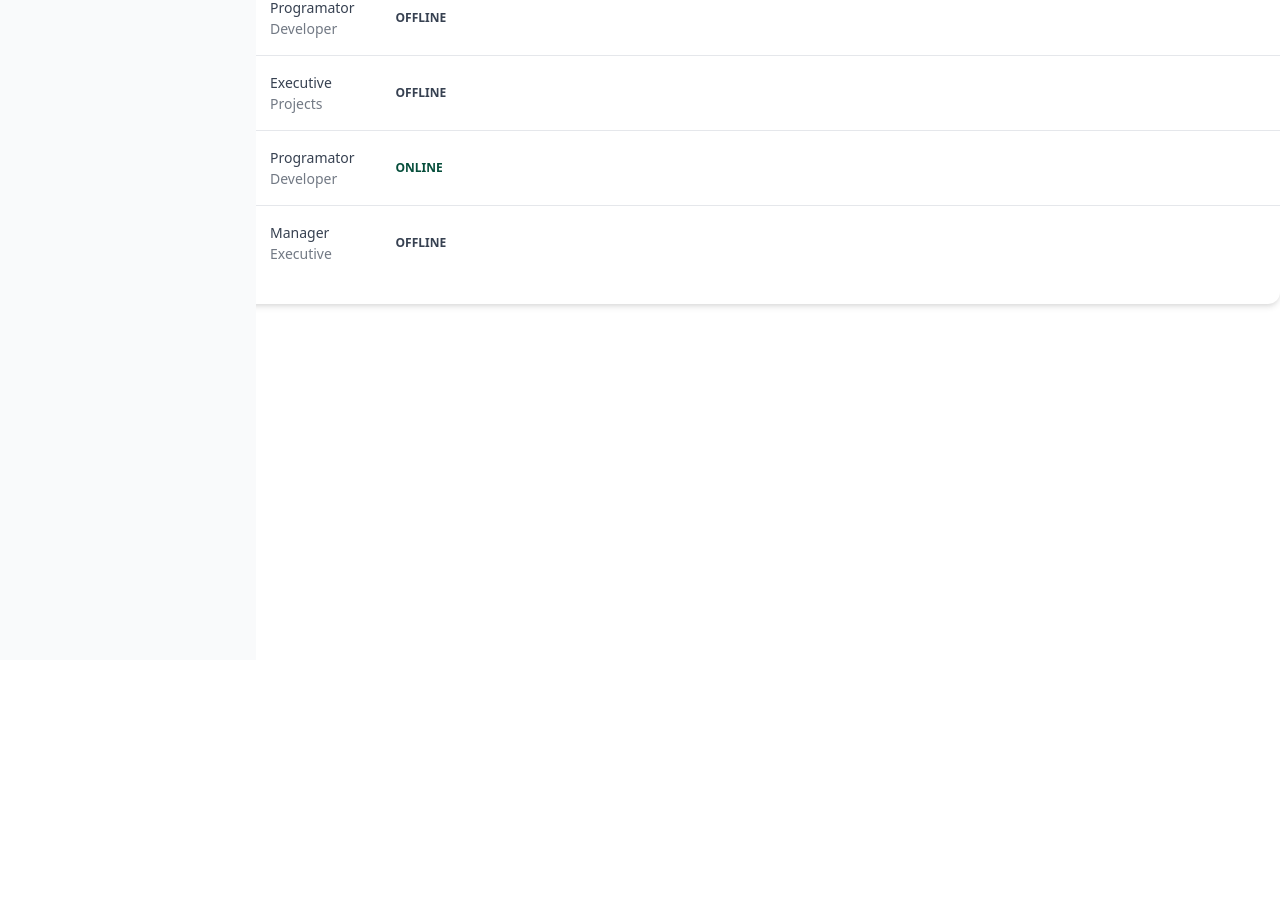
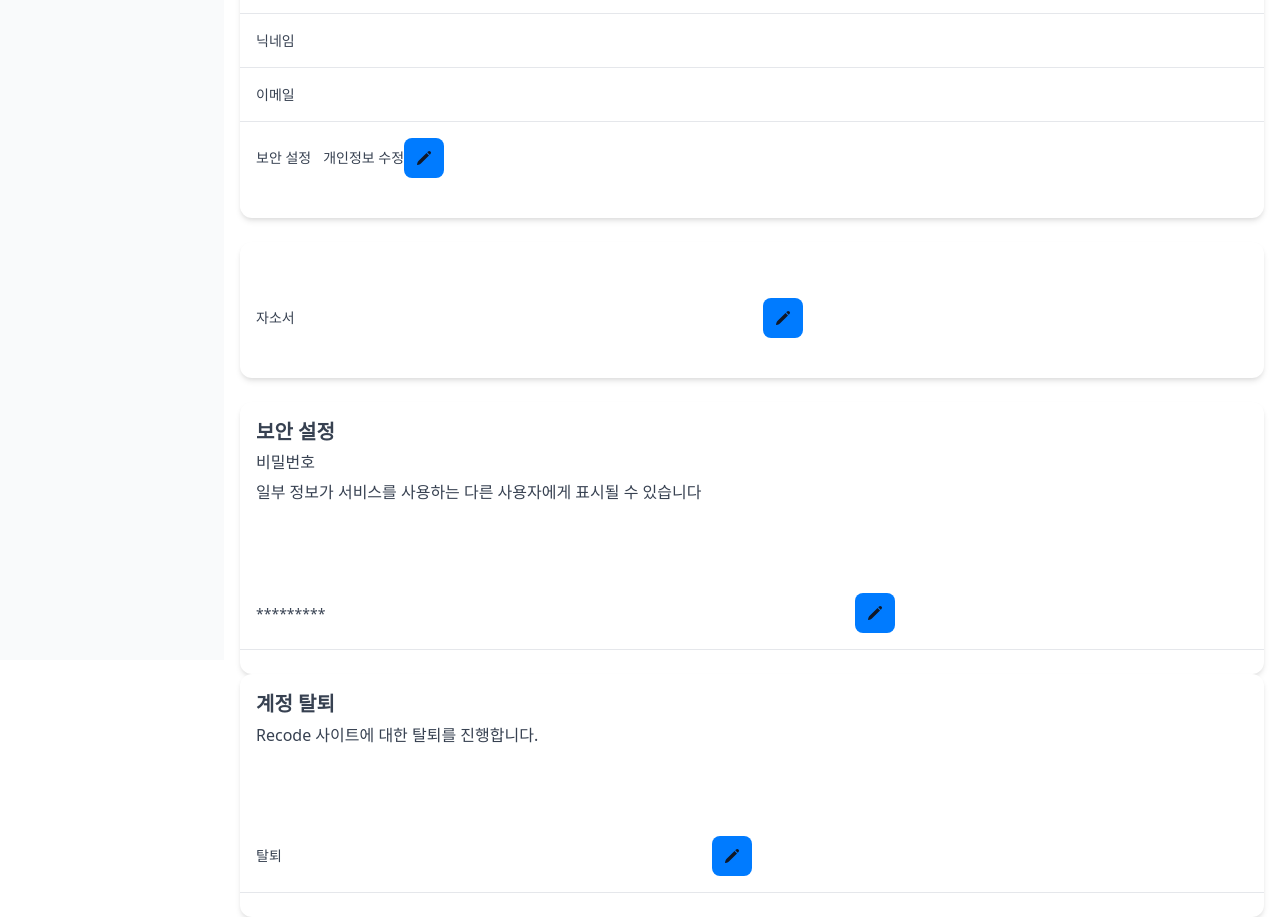
Before and after one commit to bearkuang/test, a React (Create React App) app: page /mypage/myprofile in a window 1280 px wide. Shown: the part 300-1217 px from the top of the page. Before the commit the page ends 800 px from the top, so only its background shows below. Built offline with nearby package versions, Linux system fonts and the light colour scheme; grey boxes are pictures that could not be loaded.

Commit message:
마이페이지 완

```diff
--- a/src/components/Mypage/MypageSidebar.js
+++ b/src/components/Mypage/MypageSidebar.js
@@ -11,7 +11,7 @@ export default function MypageSidebar() {
         </svg>
       </button>
 
-      <aside id="mypage-sidebar" class="fixed top-40 left-0 z-40 w-64 h-screen transition-transform -translate-x-full sm:translate-x-0" aria-label="Sidebar">
+      <aside id="mypage-sidebar" class="fixed top-40 left-0 z-40 w-56 h-screen transition-transform -translate-x-full sm:translate-x-0" aria-label="Sidebar">
         <div class="h-full px-3 py-4 overflow-y-auto lg:px-5 py-1 bg-gray-50 dark:bg-gray-800">
           <ul class="space-y-2 font-medium">
             <li>
--- a/src/components/Mypage/Mypage_Myprofile.js
+++ b/src/components/Mypage/Mypage_Myprofile.js
@@ -1,73 +1,62 @@
 import React from "react";
-import MypageSidebar from "./MypageSidebar";
-import { MagnifyingGlassIcon } from "@heroicons/react/24/outline";
 import { PencilIcon } from "@heroicons/react/24/solid";
 import {
     Card,
     CardHeader,
     Typography,
     CardBody,
-    Chip,
-    Avatar,
     IconButton,
     Tooltip,
 } from "@material-tailwind/react";
+import MypageSidebar from "./MypageSidebar";
 
 
 const TABLE_ROWS = [
     {
-        img: "https://demos.creative-tim.com/test/corporate-ui-dashboard/assets/img/team-3.jpg",
-        name: "John Michael",
-        email: "john@creative-tim.com",
-        job: "Manager",
-        org: "Organization",
-        online: true,
-        date: "23/04/18",
+        name: "아이디",
     },
     {
-        img: "https://demos.creative-tim.com/test/corporate-ui-dashboard/assets/img/team-2.jpg",
-        name: "Alexa Liras",
-        email: "alexa@creative-tim.com",
-        job: "Programator",
-        org: "Developer",
-        online: false,
-        date: "23/04/18",
+        name: "이름",
     },
     {
-        img: "https://demos.creative-tim.com/test/corporate-ui-dashboard/assets/img/team-1.jpg",
-        name: "Laurent Perrier",
-        email: "laurent@creative-tim.com",
-        job: "Executive",
-        org: "Projects",
-        online: false,
-        date: "19/09/17",
+        name: "닉네임",
     },
     {
-        img: "https://demos.creative-tim.com/test/corporate-ui-dashboard/assets/img/team-4.jpg",
-        name: "Michael Levi",
-        email: "michael@creative-tim.com",
-        job: "Programator",
-        org: "Developer",
-        online: true,
-        date: "24/12/08",
+        name: "이메일",
     },
     {
-        img: "https://demos.creative-tim.com/test/corporate-ui-dashboard/assets/img/team-5.jpg",
-        name: "Richard Gran",
-        email: "richard@creative-tim.com",
-        job: "Manager",
-        org: "Executive",
-        online: false,
-        date: "04/10/21",
+        name: "보안 설정",
+        hasTooltip: true, // 툴팁을 추가할 요소에 대한 플래그
     },
 ];
 
+const TABLE_ROWS2 = [
+    {
+        name: "자소서",
+        hasTooltip: true,
+    },
+];
+
+const TABLE_ROWS3 = [
+    {
+        name: "*********",
+        hasTooltip: true,
+    },
+];
+
+const TABLE_ROWS4 = [
+    {
+        name: "탈퇴",
+        hasTooltip: true,
+    },
+];
 
 const Mypage_Myprofile = () => {
     return (
         <>
             <MypageSidebar />
-            <Card className="h-full w-auto">
+            <div className="ml-56">
+                <Card className="h-full w-auto mx-4">
                     <CardHeader floated={false} shadow={false} className="rounded-none">
                         <div className="mb-8 flex items-center justify-between gap-8">
                             <div>
@@ -80,21 +69,17 @@ const Mypage_Myprofile = () => {
                             </div>
                         </div>
                     </CardHeader>
-                <CardBody className="overflow-scroll px-0">
+                    <CardBody className="px-0">
                         <table className="mt-4 w-full min-w-max table-auto text-left">
                             <tbody>
-                            {TABLE_ROWS.map(
-                                ({ img, name, email, job, org, online, date }, index) => {
-                                    const isLast = index === TABLE_ROWS.length - 1;
-                                    const classes = isLast
+                                {TABLE_ROWS.map(({ name, hasTooltip }, index) => {
+                                    const classes = index === TABLE_ROWS.length - 1
                                         ? "p-4"
                                         : "p-4 border-b border-blue-gray-50";
-
                                     return (
-                                        <tr key={name}>
+                                        <tr key={index}>
                                             <td className={classes}>
                                                 <div className="flex items-center gap-3">
-                                                    <Avatar src={img} alt={name} size="sm" />
                                                     <div className="flex flex-col">
                                                         <Typography
                                                             variant="small"
@@ -108,47 +93,56 @@ const Mypage_Myprofile = () => {
                                                             color="blue-gray"
                                                             className="font-normal opacity-70"
                                                         >
-                                                            {email}
                                                         </Typography>
                                                     </div>
+                                                    {hasTooltip && (
+                                                        <div className="flex items-center">
+                                                            <Typography
+                                                                variant="small"
+                                                                color="blue-gray"
+                                                                className="font-normal"
+                                                            >
+                                                                개인정보 수정
+                                                            </Typography>
+                                                            <Tooltip content="Edit User">
+                                                                <IconButton variant="text">
+                                                                    <PencilIcon className="h-4 w-4" />
+                                                                </IconButton>
+                                                            </Tooltip>
+                                                        </div>
+                                                    )}
                                                 </div>
                                             </td>
+                                        </tr>
+                                    );
+                                })}
+                            </tbody>
+                        </table>
+                    </CardBody>
+                </Card>
+                <br />
+                <Card className="h-full w-auto mx-4">
+                    <CardBody className="px-0">
+                        <table className="mt-4 w-full min-w-max table-auto text-left">
+                            <tbody>
+                                {TABLE_ROWS2.map(({ name, hasTooltip }, index) => {
+                                    const classes = index === TABLE_ROWS2.length - 1
+                                        ? "p-4"
+                                        : "p-4 border-b border-blue-gray-50";
+                                    return (
+                                        <tr key={index}>
                                             <td className={classes}>
+                                                <div className="flex items-center gap-3">
                                                     <div className="flex flex-col">
                                                         <Typography
                                                             variant="small"
                                                             color="blue-gray"
                                                             className="font-normal"
                                                         >
-                                                        {job}
-                                                    </Typography>
-                                                    <Typography
-                                                        variant="small"
-                                                        color="blue-gray"
-                                                        className="font-normal opacity-70"
-                                                    >
-                                                        {org}
+                                                            {name}
                                                         </Typography>
                                                     </div>
-                                            </td>
-                                            <td className={classes}>
-                                                <div className="w-max">
-                                                    <Chip
-                                                        variant="ghost"
-                                                        size="sm"
-                                                        value={online ? "online" : "offline"}
-                                                        color={online ? "green" : "blue-gray"}
-                                                    />
                                                 </div>
-                                            </td>
-                                            <td className={classes}>
-                                                <Typography
-                                                    variant="small"
-                                                    color="blue-gray"
-                                                    className="font-normal"
-                                                >
-                                                    {date}
-                                                </Typography>
                                             </td>
                                             <td className={classes}>
                                                 <Tooltip content="Edit User">
@@ -159,13 +153,120 @@ const Mypage_Myprofile = () => {
                                             </td>
                                         </tr>
                                     );
-                                },
-                            )}
+                                })}
                             </tbody>
                         </table>
                     </CardBody>
                 </Card>
+                <br />
+                <div className="flex-1">
+                <Card className="h-full 1/4 mx-4">
+                    <CardHeader floated={false} shadow={false} className="rounded-none">
+                        <div className="mb-8 flex items-center justify-between gap-8">
+                            <div>
+                                <Typography variant="h5" color="blue-gray">
+                                    보안 설정
+                                </Typography>
+                                <Typography variant="h6" color="gray" className="mt-1 font-normal">
+                                    비밀번호
+                                </Typography>
+                                <Typography color="gray" className="mt-1 font-normal">
+                                    일부 정보가 서비스를 사용하는 다른 사용자에게 표시될 수 있습니다
+                                </Typography>
+                            </div>
+                        </div>
+                    </CardHeader>
+                    <CardBody className="px-0">
+                        <table className="mt-4 w-full min-w-max table-auto text-left">
+                            <tbody>
+                                {TABLE_ROWS3.map(({ name, hasTooltip }, index) => {
+                                    const classes = index === TABLE_ROWS.length - 1
+                                        ? "p-4"
+                                        : "p-4 border-b border-blue-gray-50";
+                                    return (
+                                        <tr key={index}>
+                                            <td className={classes}>
+                                                <div className="flex items-center gap-3">
+                                                    <div className="flex flex-col">
+                                                        <Typography
+                                                            variant="small"
+                                                            color="blue-gray"
+                                                            className="font-normal"
+                                                        >
+                                                            {name}
+                                                        </Typography>
+                                                    </div>
+                                                </div>
+                                            </td>
+                                            <td className={classes}>
+                                                <Tooltip content="Edit User">
+                                                    <IconButton variant="text">
+                                                        <PencilIcon className="h-4 w-4" />
+                                                    </IconButton>
+                                                </Tooltip>
+                                            </td>
+                                        </tr>
+                                    );
+                                })}
+                            </tbody>
+                        </table>
+                    </CardBody>
+                </Card>
+                </div>
+                <div className="flex-1">
+                <Card className="h-full 1/4 mx-4">
+                    <CardHeader floated={false} shadow={false} className="rounded-none">
+                        <div className="mb-8 flex items-center justify-between gap-8">
+                            <div>
+                                <Typography variant="h5" color="blue-gray">
+                                    계정 탈퇴
+                                </Typography>
+                                <Typography color="gray" className="mt-1 font-normal">
+                                    Recode 사이트에 대한 탈퇴를 진행합니다.
+                                </Typography>
+                            </div>
+                        </div>
+                    </CardHeader>
+                    <CardBody className="px-0">
+                        <table className="mt-4 w-full min-w-max table-auto text-left">
+                            <tbody>
+                                {TABLE_ROWS4.map(({ name, hasTooltip }, index) => {
+                                    const classes = index === TABLE_ROWS.length - 1
+                                        ? "p-4"
+                                        : "p-4 border-b border-blue-gray-50";
+                                    return (
+                                        <tr key={index}>
+                                            <td className={classes}>
+                                                <div className="flex items-center gap-3">
+                                                    <div className="flex flex-col">
+                                                        <Typography
+                                                            variant="small"
+                                                            color="blue-gray"
+                                                            className="font-normal"
+                                                        >
+                                                            {name}
+                                                        </Typography>
+                                                    </div>
+                                                </div>
+                                            </td>
+                                            <td className={classes}>
+                                                <Tooltip content="Edit User">
+                                                    <IconButton variant="text">
+                                                        <PencilIcon className="h-4 w-4" />
+                                                    </IconButton>
+                                                </Tooltip>
+                                            </td>
+                                        </tr>
+                                    );
+                                })}
+                            </tbody>
+                        </table>
+                    </CardBody>
+                </Card>
+                </div>
+            </div>
         </>
     );
 }
+
 export default Mypage_Myprofile;
```
Lines whose indentation alone changed are shown as unchanged.
